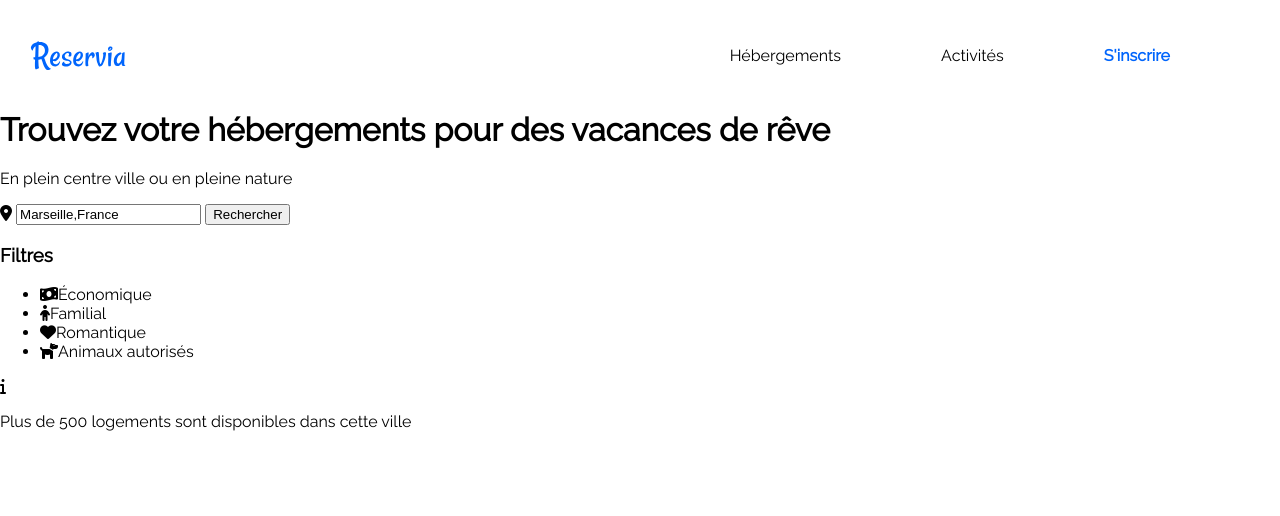
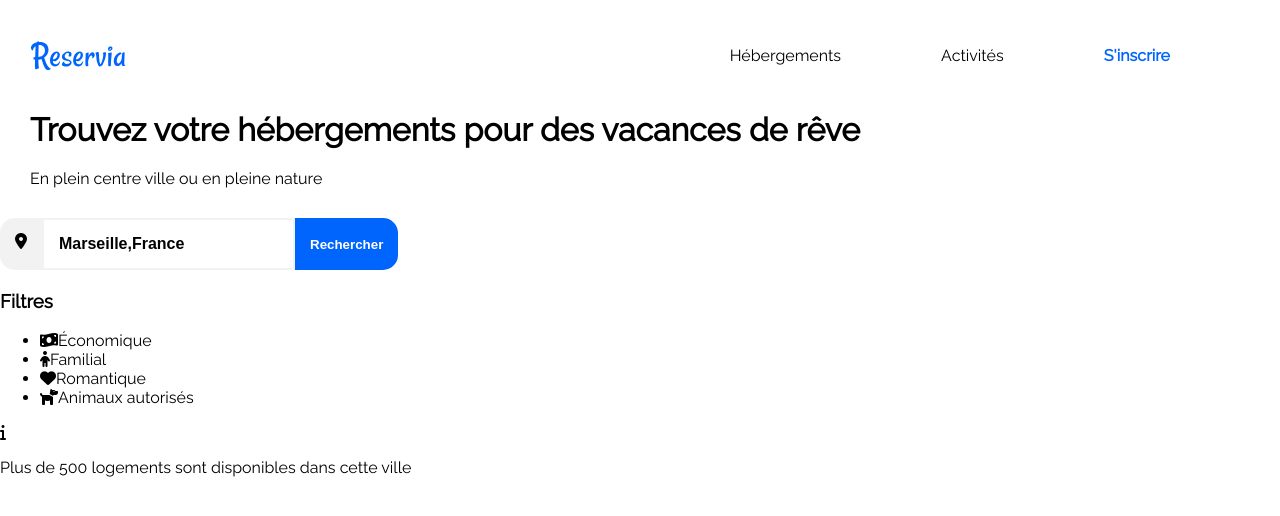
Before and after one commit to wodenp98/PaulVigneron_2_03092021, a plain HTML site: page index.html in a window 1280 px wide. Drawn offline with Linux system fonts and the light colour scheme.

Commit message:
Ajout du Css pour la partie recherche

```diff
--- a/style.css
+++ b/style.css
@@ -48,4 +48,38 @@ nav a:hover {
   border-top: none;
 }
 
-/******* Recherche ********/
+/******* Recherche ******/
+.search {
+  margin: 30px;
+}
+
+.form {
+  display: flex;
+  width: 30px;
+  margin: 20px 0 20px 0;
+}
+
+.fa-map-marker-alt {
+  padding: 15px;
+  background-color: #f2f2f2;
+  border-radius: 15px 0 0 15px;
+}
+
+.city {
+  padding: 15px;
+  font-weight: bold;
+  border-right: none;
+  border: 2px solid #f2f2f2;
+  font-size: 1rem;
+}
+
+.btn_search {
+  padding: 15px;
+  font-weight: bold;
+  color: white;
+  background-color: #0065fc;
+  border: none;
+  border-radius: 0 15px 15px 0;
+}
+
+/*************Filters**************/
```
Also changed, not shown: index.html (+6 -2 lines).
